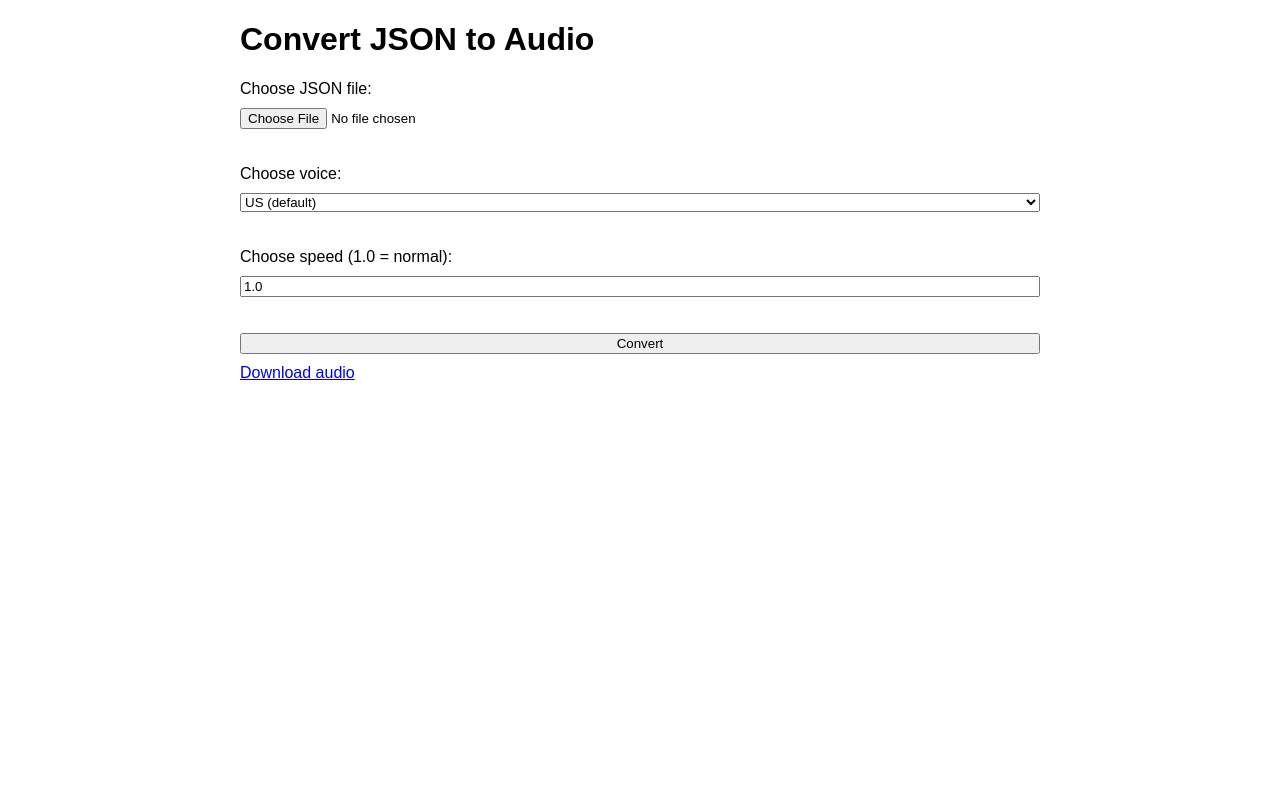
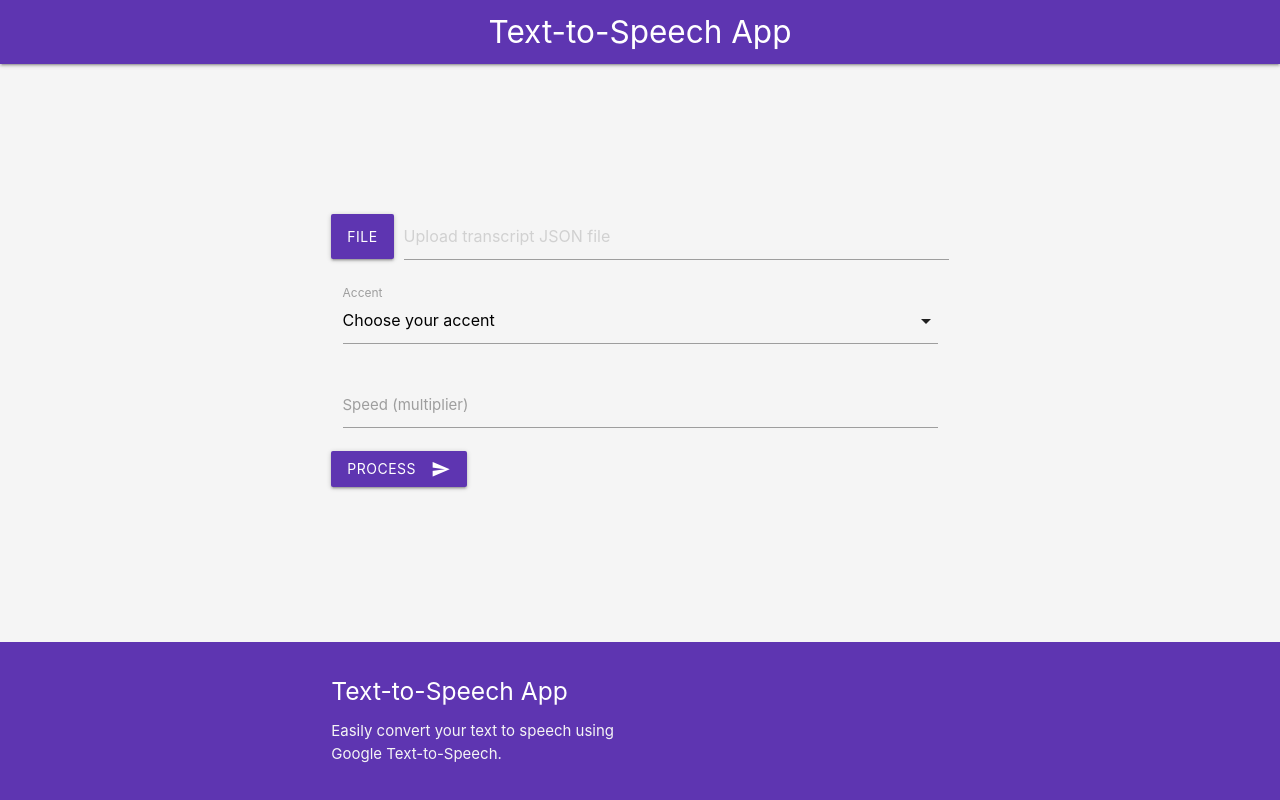
Before and after one commit to Mostafa-Davoodi/Transcribe2Speech, a Flask app: page / in a window 1280 px wide. Run offline with Flask 3, Linux system fonts and the light colour scheme.

Commit message:
update UI

```diff
--- a/app.py
+++ b/app.py
@@ -63,4 +63,4 @@
 
 
 if __name__ == '__main__':
-    app.run(debug=True)
+    app.run(debug=True, port=5001)
--- a/templates/index.html
+++ b/templates/index.html
@@ -3,74 +3,143 @@
 
 <head>
     <meta charset="UTF-8">
-    <meta http-equiv="X-UA-Compatible" content="IE=edge">
     <meta name="viewport" content="width=device-width, initial-scale=1.0">
-    <title>JSON to Audio</title>
+    <title>Text-to-Speech App</title>
+
+    <!-- Import Google Icon Font -->
+    <link href="https://fonts.googleapis.com/icon?family=Material+Icons" rel="stylesheet">
+    <!-- Import Materialize CSS -->
+    <link rel="stylesheet" href="https://cdnjs.cloudflare.com/ajax/libs/materialize/1.0.0/css/materialize.min.css">
+    <!-- Custom CSS -->
     <style>
+        html,
         body {
-            font-family: Arial, sans-serif;
-            max-width: 800px;
-            margin: 0 auto;
+            height: 100%;
+            margin: 0;
         }
 
-        form {
+        body {
+            background-color: #f5f5f5;
             display: flex;
             flex-direction: column;
         }
 
-        label,
-        input[type="submit"] {
-            margin-bottom: 10px;
+        main {
+            flex: 1;
+            display: flex;
+            flex-direction: column;
+            justify-content: center;
+            align-items: center;
         }
 
-        .success {
-            display: none;
-            color: green;
-            margin-bottom: 10px;
+        .container {
+            width: 50%;
         }
     </style>
-    <script>
-        function submitForm(e) {
-            e.preventDefault();
-            const form = document.getElementById('convertForm');
-            const formData = new FormData(form);
-
-            fetch('/upload', {
-                method: 'POST',
-                body: formData
-            })
-                .then(res => res.json())
-                .then(data => {
-                    if (data.result === 'success') {
-                        document.getElementById('successMessage').style.display = 'block';
-                    }
-                })
-                .catch(error => {
-                    console.error('Error:', error);
-                });
-        }
-    </script>
 </head>
 
 <body>
-    <h1>Convert JSON to Audio</h1>
-    <form id="convertForm" onsubmit="submitForm(event)">
-        <label for="json_file">Choose JSON file:</label>
-        <input type="file" name="json_file" accept=".json" required><br><br>
-        <label for="voice">Choose voice:</label>
-        <select name="voice" required>
-            <option value="com">US (default)</option>
-            <option value="co.uk">UK</option>
-            <option value="com.au">Australia</option>
-            <option value="co.in">India</option>
-            <option value="co.za">South Africa</option>
-        </select><br><br>
-        <label for="speed">Choose speed (1.0 = normal):</label>
-        <input type="number" name="speed" step="0.1" min="0.5" max="2.0" value="1.0" required><br><br>
-        <input type="submit" value="Convert">
-    </form>
-    <div id="successMessage" class="success">Audio successfully generated! Click the link below to download:</div>
-    <a href="/download">Download audio</a>
+
+    <header>
+        <nav>
+            <div class="nav-wrapper deep-purple darken-1">
+                <a href="#" class="brand-logo center">Text-to-Speech App</a>
+            </div>
+        </nav>
+    </header>
+
+    <main>
+        <div class="container">
+            <div class="row">
+                <form id="upload-form" class="col s12" enctype="multipart/form-data">
+                    <div class="file-field input-field">
+                        <div class="btn deep-purple darken-1">
+                            <span>File</span>
+                            <input type="file" name="json_file" id="json_file" required>
+                        </div>
+                        <div class="file-path-wrapper">
+                            <input class="file-path validate" type="text" placeholder="Upload transcript JSON file">
+                        </div>
+                    </div>
+
+                    <div class="input-field col s12">
+                        <select id="voice" name="voice" required>
+                            <option value="" disabled selected>Choose your accent</option>
+                            <option value="com">US</option>
+                            <option value="co.uk">UK</option>
+                            <option value="com.au">Australia</option>
+                            <option value="ca">Canada</option>
+                            <option value="co.nz">New Zealand</option>
+                            <option value="co.za">South Africa</option>
+                            <option value="ie">Ireland</option>
+                        </select>
+                        <label>Accent</label>
+                    </div>
+
+                    <div class="input-field col s12">
+                        <input id="speed" name="speed" type="number" step="0.1" class="validate" required>
+                        <label for="speed">Speed (multiplier)</label>
+                    </div>
+
+                    <button id="upload-button" class="btn deep-purple darken-1 waves-effect waves-light" type="submit">
+                        Process
+                        <i class="material-icons right">send</i>
+                    </button>
+                </form>
+            </div>
+        </div>
+    </main>
+
+    <footer class="page-footer deep-purple darken-1">
+        <div class="container">
+            <div class="row">
+                <div class="col l6 s12">
+                    <h5 class="white-text">Text-to-Speech App</h5>
+                    <p class="grey-text text-lighten-4">Easily convert your text to speech using Google Text-to-Speech.
+                    </p>
+                </div>
+            </div>
+        </div>
+    </footer>
+
+    <!-- Import jQuery -->
+    <script src="https://code.jquery.com/jquery-3.6.0.min.js"></script>
+    <!-- Import Materialize JS -->
+    <script src="https://cdnjs.cloudflare.com/ajax/libs/materialize/1.0.0/js/materialize.min.js"></script>
+    <!-- Custom JS -->
+    <script>
+        $(document).ready(function () {
+            $('select').formSelect();
+
+            $("#upload-form").submit(function (event) {
+                event.preventDefault();
+                var form_data = new FormData(this);
+
+                $("#upload-button").addClass("disabled");
+                $("#upload-button").html("Processing<i class='material-icons right'>autorenew</i>");
+
+                $.ajax({
+                    type: "POST",
+                    url: "/upload",
+                    data: form_data,
+                    processData: false,
+                    contentType: false,
+                }).done(function (data) {
+                    if (data.result === "success") {
+                        window.location.href = "/download";
+                    } else {
+                        M.toast({ html: "An error occurred. Please try again." });
+                        $("#upload-button").removeClass("disabled");
+                        $("#upload-button").html("Process<i class='material-icons right'>send</i>");
+                    }
+                }).fail(function () {
+                    M.toast({ html: "An error occurred. Please try again." });
+                    $("#upload-button").removeClass("disabled");
+                    $("#upload-button").html("Process<i class='material-icons right'>send</i>");
+                });
+            });
+        });
+    </script>
 </body>
 
 </html>
```
